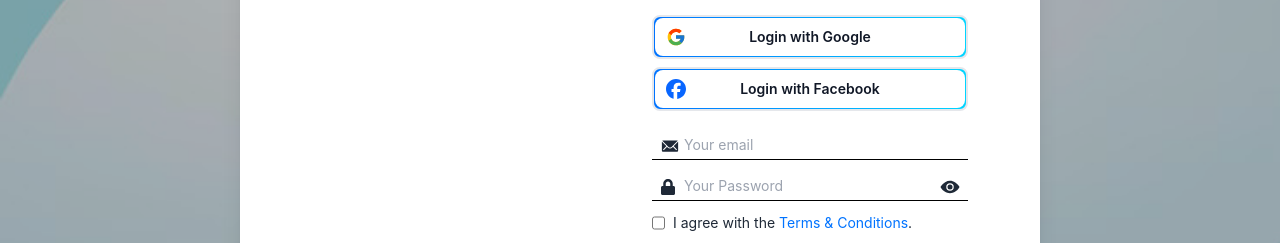
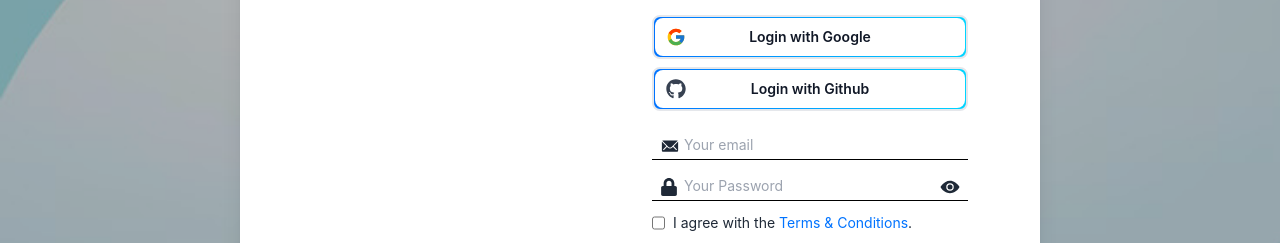
Before and after one commit to originalmahim/appointify, a React (Vite) app: page /signup in a window 1280 px wide. Shown: the part 254-497 px from the top of the page. Built offline with nearby package versions, Linux system fonts and the light colour scheme.

Commit message:
[feat](signup): facebook login button changed with github button

```diff
--- a/src/components/SocialLogin/SocialLogin.jsx
+++ b/src/components/SocialLogin/SocialLogin.jsx
@@ -1,5 +1,5 @@
 import { FcGoogle } from "react-icons/fc";
-import { FaFacebook } from "react-icons/fa6";
+import { FaGithub } from "react-icons/fa6";
 
 const SocialLogin = () => {
   return (
@@ -15,9 +15,9 @@ const SocialLogin = () => {
       <button className="w-full border-2 h-[44px] font-semibold bg-gradient-to-r from-special to-head p-[1px] rounded-lg relative transform active:scale-95 transition">
         <div className="bg-white h-full w-full flex items-center justify-center rounded-lg hover:bg-[#E4EDFF] transition">
           <span className="absolute left-3">
-            <FaFacebook color="#0866FF" size={20} />
+            <FaGithub className="text-gray-700" size={20} />
           </span>
-          Login with Facebook
+          Login with Github
         </div>
       </button>
     </div>
--- a/src/pages/SignUp/SignUp.jsx
+++ b/src/pages/SignUp/SignUp.jsx
@@ -60,7 +60,7 @@ const SignUp = () => {
 
               {/* password field */}
               <div className="relative mt-3">
-                <FaLock className="absolute top-1/2 left-2 transform -translate-y-1/2 text-gray-800" />
+                <FaLock size={18} className="absolute top-1/2 left-2 transform -translate-y-1/2 text-gray-800" />
                 <input
                   type={isVisible ? "text" : "password"}
                   placeholder="Your Password"
```
